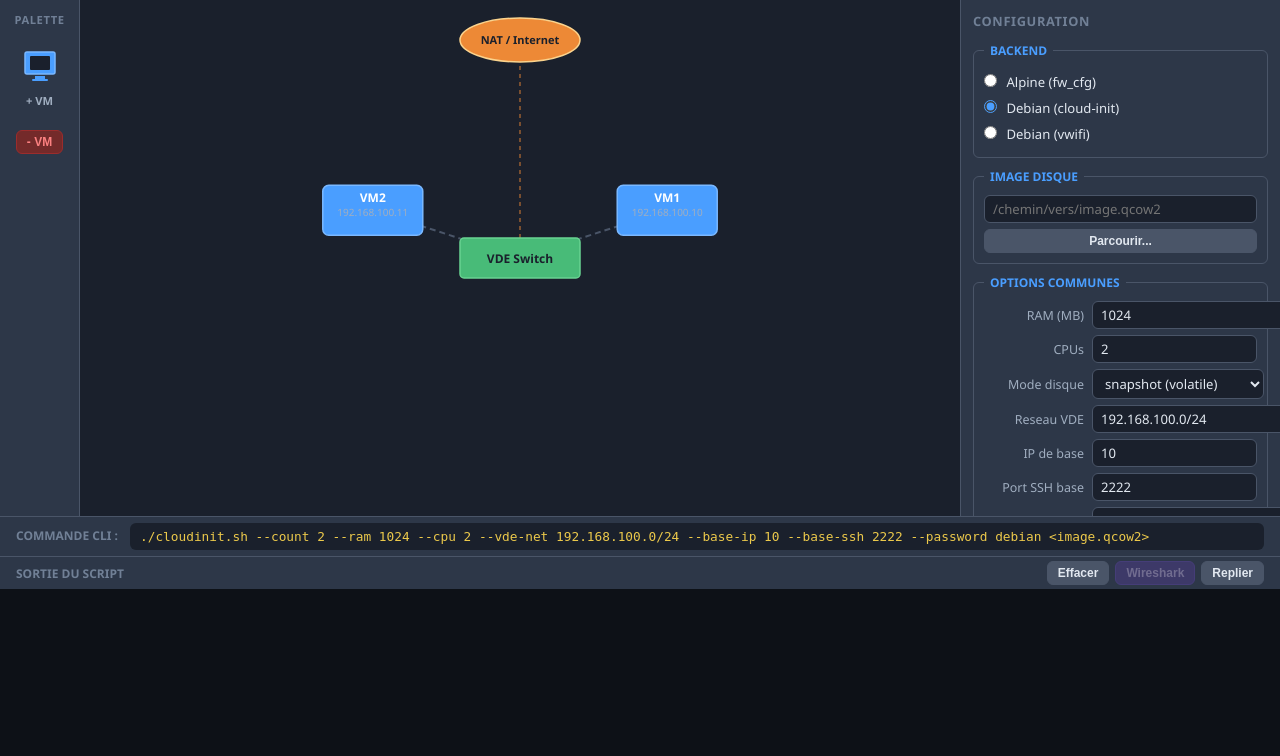
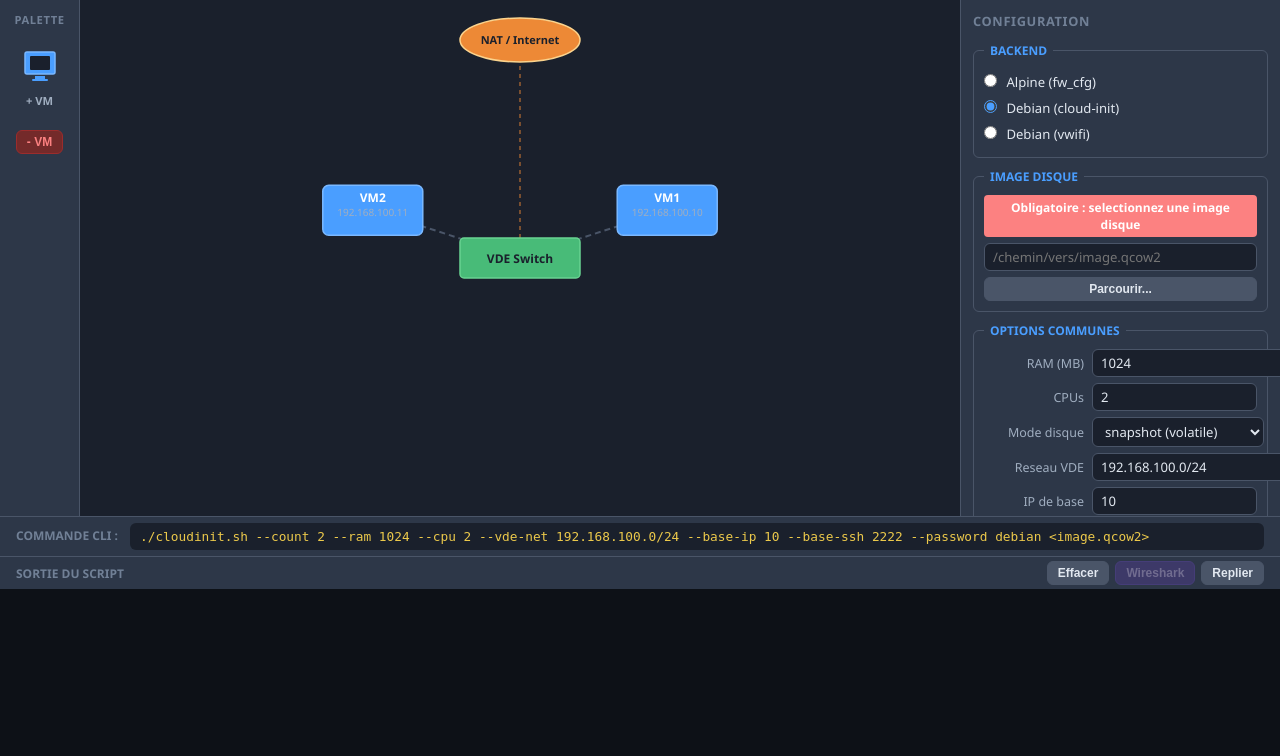
Before and after one commit to securitylab-repository/qemu_marionum, a Flask app: page / in a window 1280 px wide. Shown: the part 44-800 px from the top of the page. Run offline with Flask 3, Linux system fonts and the light colour scheme.

Commit message:
ajout d'un message obligatoire de définir un disk global

```diff
--- a/webgui/static/css/style.css
+++ b/webgui/static/css/style.css
@@ -522,6 +522,21 @@ fieldset label input[type="checkbox"] {
     width: 100%;
 }
 
+.disk-warning {
+    background: var(--accent-red);
+    color: #fff;
+    font-size: 0.75rem;
+    font-weight: 700;
+    padding: 4px 8px;
+    border-radius: 4px;
+    margin-bottom: 6px;
+    text-align: center;
+}
+
+.disk-warning.hidden {
+    display: none;
+}
+
 #disk-path {
     width: 100%;
     padding: 4px 8px;
--- a/webgui/static/js/app.js
+++ b/webgui/static/js/app.js
@@ -446,8 +446,8 @@
                 syncState();
                 updateCLI();
                 renderCanvas();
-                // Mettre a jour les placeholders du panel per-VM
                 Config.updateVmPanel(state);
+                updateDiskWarning();
             });
         });
     }
@@ -609,6 +609,19 @@
         renderCanvas();
     }
 
+    // --- Disk warning ---
+
+    function updateDiskWarning() {
+        const warning = document.getElementById("disk-warning");
+        const diskPath = document.getElementById("disk-path");
+        if (!warning || !diskPath) return;
+        if (diskPath.value.trim()) {
+            warning.classList.add("hidden");
+        } else {
+            warning.classList.remove("hidden");
+        }
+    }
+
     // --- State sync ---
 
     function syncState() {
@@ -626,6 +639,7 @@
         renderCanvas();
         updateCLI();
         Config.updateVmPanel(state);
+        updateDiskWarning();
     }
 
     function renderCanvas() {
--- a/webgui/templates/index.html
+++ b/webgui/templates/index.html
@@ -106,8 +106,9 @@
             </fieldset>
 
             <!-- Disque -->
-            <fieldset>
+            <fieldset id="fieldset-disk">
                 <legend>Image disque</legend>
+                <div id="disk-warning" class="disk-warning">Obligatoire : selectionnez une image disque</div>
                 <input type="text" id="disk-path" placeholder="/chemin/vers/image.qcow2" list="disk-list">
                 <datalist id="disk-list"></datalist>
                 <button id="btn-scan-disks" class="btn btn-small" title="Parcourir le systeme de fichiers">Parcourir...</button>
```
